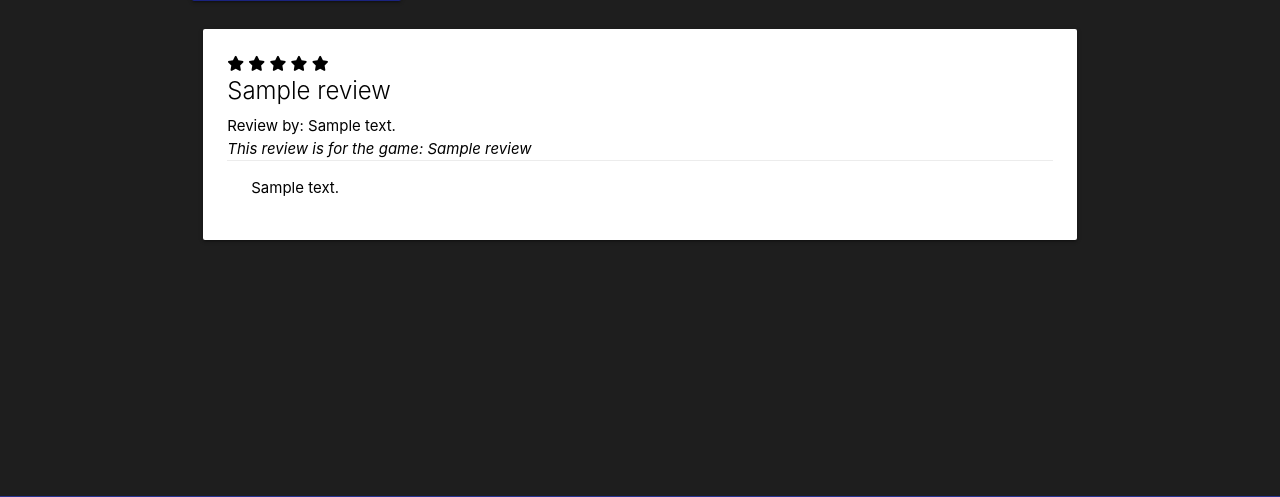
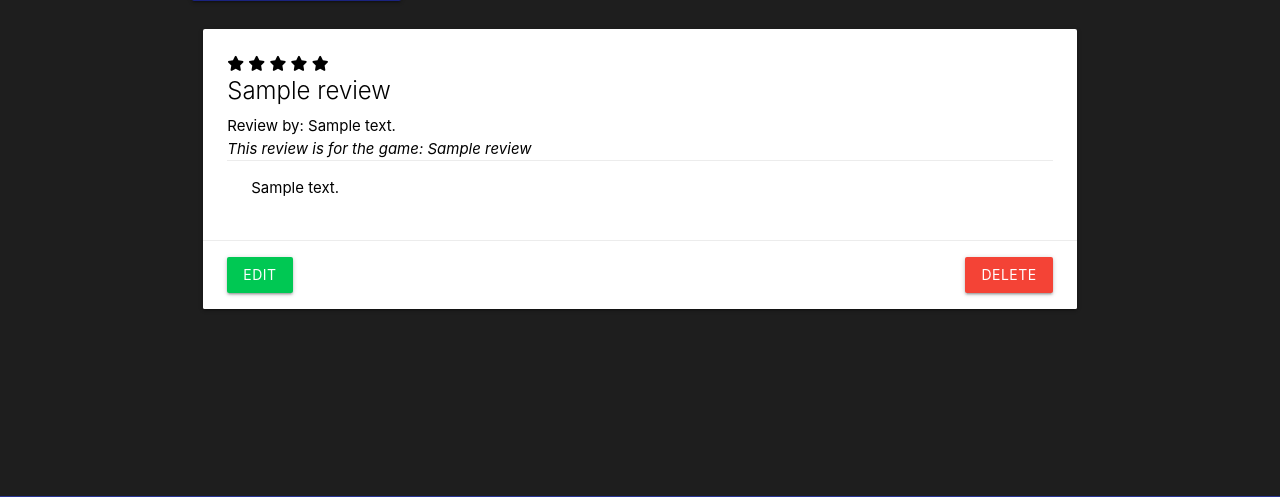
Before and after one commit to joshfreeman00/video-game-review-MS3, a Flask app: page / in a window 1280 px wide. Shown: the part 234-731 px from the top of the page. Run offline with Flask 2, Linux system fonts and the light colour scheme; tables that the repository leaves empty hold one stand-in row (values such as "Sample post"); a database or web service that is not in the repository returns one stand-in record (values such as "Sample title"); some libraries are stand-ins or nearby versions.

Commit message:
Include a modal for defensive programming

```diff
--- a/videogamereview/templates/reviews.html
+++ b/videogamereview/templates/reviews.html
@@ -17,11 +17,11 @@
         <div class="card">
             <div class="card-content black-text">
                 {% for star in range(5) %}
-                    {% if loop.index <= review.review_score|int %}
-                        <i class="fa-solid fa-star"></i>
-                    {% else %}
-                        <i class="fa-regular fa-star"></i>
-                    {% endif %}
+                {% if loop.index <= review.review_score|int %}
+                <i class="fa-solid fa-star"></i>
+                {% else %}
+                <i class="fa-regular fa-star"></i>
+                {% endif %}
                 {% endfor %}
                 <strong class="card-title">{{ review.review_title }}</strong>
                 <span>Review by: {{ review.review_by }}</span><br>
@@ -30,7 +30,23 @@
                     <p>{{ review.review_desc }}</p>
                 </div>
             </div>
+            <div class="card-action">
+                <a href="{{ url_for('edit_review', review_id=review._id) }}" class="btn green accent-4">Edit</a>
+                <a href="#modal-{{ review._id }}" class="btn red right modal-trigger">Delete</a>
+            </div>
         </div>
+    </div>
+</div>
+
+<!-- modal structure -->
+<div id="modal-{{ review._id }}" class="modal">
+    <div class="modal-content black-text center-align">
+        <h4>Are you sure you want to delete this review?</h4>
+        <p>This cannot be undone</p>
+    </div>
+    <div class="modal-footer">
+        <a href="{{ url_for('delete_review', review_id=review._id) }}" class="btn red left">Delete</a>
+        <a class="btn indigo darken-4 modal-close">Cancel</a>
     </div>
 </div>
 
```
